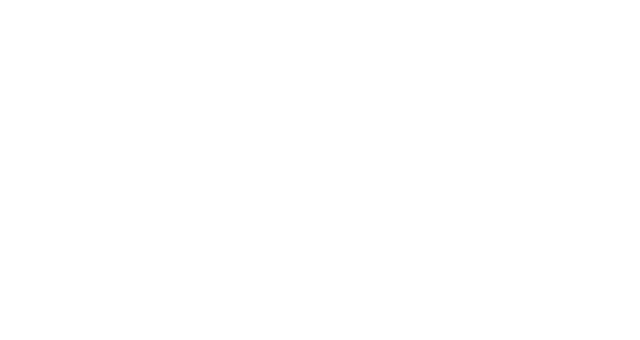
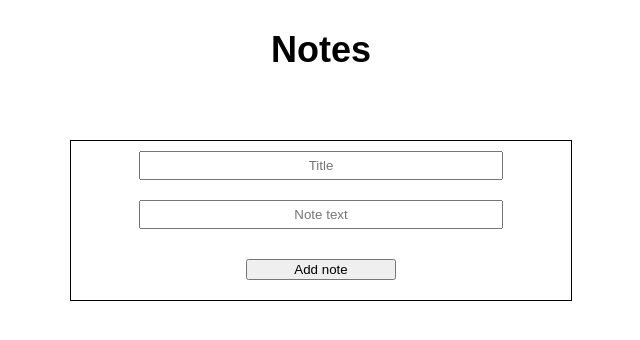
Before and after one commit to Gnarll/Ivashin-test, a React (Create React App) app: page / in a window 1280 px wide. Shown: the top 340 px of the page, without its empty margins (319-959 px from the left). Built offline with nearby package versions, Linux system fonts and the light colour scheme.

Commit message:
add default note logic

```diff
--- a/package.json
+++ b/package.json
@@ -10,9 +10,11 @@
     "@types/node": "^16.18.4",
     "@types/react": "^18.0.26",
     "@types/react-dom": "^18.0.9",
+    "node-sass": "^7.0.3",
     "react": "^18.2.0",
     "react-dom": "^18.2.0",
     "react-scripts": "5.0.1",
+    "react-uuid": "^2.0.0",
     "typescript": "^4.9.3",
     "web-vitals": "^2.1.4"
   },
--- a/src/App.tsx
+++ b/src/App.tsx
@@ -1,5 +1,13 @@
+import "./app.scss";
+import { Header } from "./components/Header";
+import { MainContent } from "./components/MainContent";
 const App = () => {
-  return <div className="App"></div>;
+  return (
+    <div className="App">
+      <Header />
+      <MainContent />
+    </div>
+  );
 };
 
 export default App;
--- /dev/null
+++ b/src/app.scss
@@ -0,0 +1,13 @@
+
+body {
+    margin: 0 auto;
+    padding: 0;
+    width: 100%;
+    height: 100%;
+    background: #FFFFFF;
+    font-family: 'Ubuntu', sans-serif;
+    position: relative;
+    font-size: 18px;
+    display: flex;
+    flex-direction: column;
+  }
--- /dev/null
+++ b/src/components/Header/header.scss
@@ -0,0 +1,7 @@
+.header {
+    display: flex;
+    align-items: center;
+    justify-content: center;
+    height: 100px;
+    margin-bottom: 20px;
+}
--- /dev/null
+++ b/src/components/Header/index.tsx
@@ -0,0 +1,9 @@
+import "./header.scss";
+
+export const Header = () => {
+  return (
+    <div className="header">
+      <h1>Notes</h1>
+    </div>
+  );
+};
--- /dev/null
+++ b/src/components/MainContent/index.tsx
@@ -0,0 +1,37 @@
+import { useState } from "react";
+import { INote, Note } from "../Note";
+import { NoteCreator } from "../NoteCreator";
+import "./main-content.scss";
+
+export const MainContent = () => {
+  const [notes, setNotes] = useState<INote[]>([]);
+
+  const addNote = (note: INote) => {
+    setNotes((state) => {
+      return [...state, note];
+    });
+  };
+
+  const deleteNote = (id: string) => {
+    setNotes((state) => {
+      return state.filter((item) => id !== item.id);
+    });
+  };
+
+  return (
+    <div className="main-content">
+      {notes.map((note) => {
+        return (
+          <Note
+            note={note}
+            key={note.id}
+            deleteNote={deleteNote}
+            notes={notes}
+            setNotes={setNotes}
+          />
+        );
+      })}
+      <NoteCreator addNote={addNote} />
+    </div>
+  );
+};
--- /dev/null
+++ b/src/components/MainContent/main-content.scss
@@ -0,0 +1,8 @@
+.main-content{
+    height: 100%;
+    width: 100%;
+    display: flex;
+    flex-direction: column;
+    align-items: center;
+    justify-content: center;
+}
--- /dev/null
+++ b/src/components/Note/index.tsx
@@ -0,0 +1,58 @@
+import { KeyboardEventHandler, useState } from "react";
+import "./note.scss";
+
+export interface INote {
+  id: string;
+  title: string;
+  noteText: string;
+}
+
+interface NoteProps {
+  note: INote;
+  deleteNote: (id: string) => void;
+  notes: INote[];
+  setNotes: React.Dispatch<React.SetStateAction<INote[]>>;
+}
+
+export const Note = ({ note, deleteNote, notes, setNotes }: NoteProps) => {
+  const [noteText, setNoteText] = useState(note.noteText);
+
+  const handleNoteTextChange = (event: any) => setNoteText(event.target.value);
+
+  const [inputIsDisabled, setInputIsDisabled] = useState(true);
+
+  const editHandler = () => {
+    if (!inputIsDisabled) {
+      const updatedNotes = notes.map((item) => {
+        if (item.id === note.id) item.noteText = noteText;
+        return item;
+      });
+      setNotes(updatedNotes);
+    }
+    setInputIsDisabled((state) => !state);
+  };
+
+  return (
+    <div className="note-wrapper">
+      <h3>{note.title}</h3>
+      <textarea
+        disabled={inputIsDisabled}
+        value={noteText}
+        onInput={handleNoteTextChange}
+      />
+      <div className="buttonsWrapper">
+        <button type="button" onClick={editHandler}>
+          Edit
+        </button>
+        <button
+          type="button"
+          onClick={() => {
+            deleteNote(note.id);
+          }}
+        >
+          Delete
+        </button>
+      </div>
+    </div>
+  );
+};
--- /dev/null
+++ b/src/components/Note/note.scss
@@ -0,0 +1,33 @@
+.note-wrapper {
+    display: flex;
+    flex-direction: column;
+    justify-content: space-around;
+    align-items: center;
+    border: 1px solid black;
+    min-height: 50px;
+    width: 600px;
+    word-wrap: break-word;
+    margin-bottom: 10px;
+}
+
+.note-wrapper {
+    textarea {
+        resize: none;
+        width: 90%;
+        border: none;
+        word-break: break-word;
+        background-color: #ffffff;
+    }
+}
+
+.buttonsWrapper{
+    width: 100%;
+    display: flex;
+    justify-content: space-around;
+    align-items: center;
+
+}
+
+button {
+    margin: 20px 0 20px 0;
+}
--- /dev/null
+++ b/src/components/NoteCreator/index.tsx
@@ -0,0 +1,58 @@
+import { useState } from "react";
+import { INote } from "../Note";
+import uuid from "react-uuid";
+import "./note-creator.scss";
+
+export const NoteCreator = ({
+  addNote,
+}: {
+  addNote: (note: INote) => void;
+}) => {
+  const [title, setTitle] = useState("");
+
+  const handleTitleChange = (event: React.ChangeEvent<HTMLInputElement>) =>
+    setTitle(event.target.value);
+
+  const [noteText, setNoteText] = useState("");
+  const handleNoteTextChange = (event: React.ChangeEvent<HTMLInputElement>) =>
+    setNoteText(event.target.value);
+
+  const createNote = () => {
+    let note: INote = {
+      id: uuid(),
+      title,
+      noteText,
+    };
+
+    addNote(note);
+
+    setNoteText("");
+    setTitle("");
+  };
+
+  return (
+    <div className="note-creator">
+      <form>
+        <input
+          type="text"
+          id="title"
+          name="title"
+          placeholder="Title"
+          value={title}
+          onChange={handleTitleChange}
+        />
+        <input
+          type="text"
+          id="title"
+          name="lname"
+          placeholder="Note text"
+          value={noteText}
+          onChange={handleNoteTextChange}
+        />
+        <button type="button" onClick={createNote}>
+          Add note
+        </button>
+      </form>
+    </div>
+  );
+};
--- /dev/null
+++ b/src/components/NoteCreator/note-creator.scss
@@ -0,0 +1,28 @@
+.note-creator{
+    flex: 1;
+    margin: 20px 0 20px 0;
+    width: 500px;
+    height: 120px;
+    border: solid 1px black;
+    form {
+        display: flex;
+        flex-direction: column;
+        justify-content: space-around;
+        align-items: center;
+        height: 100%;
+        input {
+            align-self: center;
+            padding: 5px;
+            width: 70%;
+            margin: 10px 0 10px 0
+        }
+        input::placeholder{
+            text-align: center;
+        }
+    }
+}
+
+
+button {
+    width: 30%;
+}
--- a/src/react-app-env.d.ts
+++ /dev/null
@@ -1 +0,0 @@
-/// <reference types="react-scripts" />
```
Also changed, not shown: 1 other file (tests, documents, lock files or other folders).
